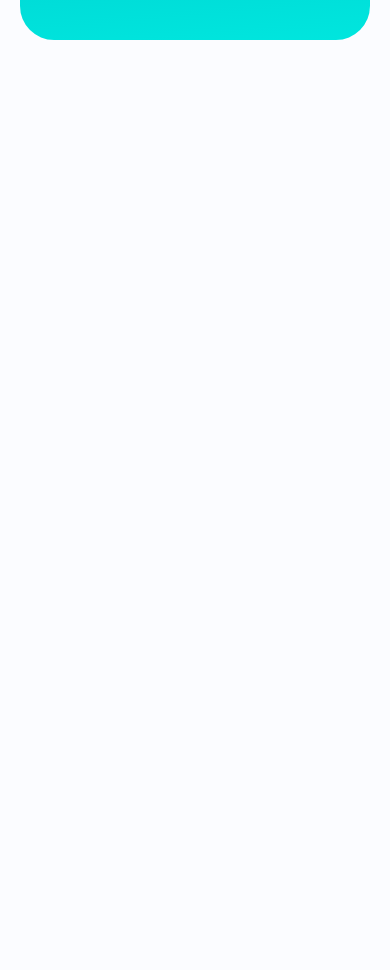
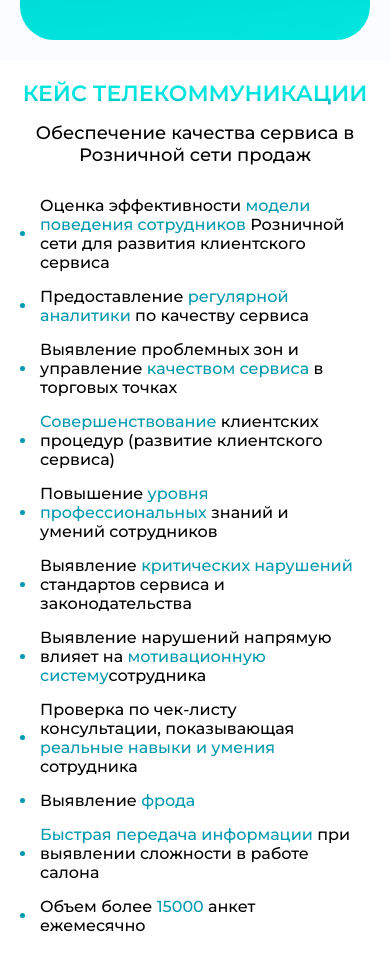
Before and after one commit to artemanz/vmr, a React (Create React App) app: page / in a window 390 px wide. Shown: the part 5140-6110 px from the top of the page. Before the commit the page ends 5200 px from the top, so only its background shows below. Built offline with nearby package versions, Linux system fonts and the light colour scheme.

Commit message:
Сверстал 9 блок

```diff
--- a/src/components/Block6/Block6.module.scss
+++ b/src/components/Block6/Block6.module.scss
@@ -1,5 +1,6 @@
 .Block6 {
   width: 70%;
+  background-color: white;
   background-image: url("../../assets/img/Block6/Block6_fon.png");
   background-size: 40%;
   background-repeat: no-repeat;
--- /dev/null
+++ b/src/components/Block9/Block9.jsx
@@ -0,0 +1,93 @@
+import React from "react";
+
+import styles from "./Block9.module.scss";
+
+const Block9 = () => {
+  return (
+    <div className={styles.Block9}>
+      <div className={styles.Block9__wrapper}>
+        <div className={styles.Block9__bText}>КЕЙС ТЕЛЕКОММУНИКАЦИИ</div>
+        <div className={styles.Block9__sbText}>
+          Обеспечение качества сервиса в Розничной сети продаж
+        </div>
+        <div className={styles.Block9__text__row}>
+          <div className={styles.Block9__tochka}></div>
+          <div className={styles.Block9__text}>
+            Оценка эффективности <span>модели поведения сотрудников</span>{" "}
+            Розничной сети для развития клиентского сервиса
+          </div>
+        </div>
+        <div className={styles.Block9__text__row}>
+          <div className={styles.Block9__tochka}></div>
+          <div className={styles.Block9__text}>
+            Предоставление <span>регулярной аналитики</span> по качеству сервиса
+          </div>
+        </div>
+        <div className={styles.Block9__text__row}>
+          <div className={styles.Block9__tochka}></div>
+          <div className={styles.Block9__text}>
+            Выявление проблемных зон и управление <span>качеством сервиса</span>{" "}
+            в торговых точках
+          </div>
+        </div>
+        <div className={styles.Block9__text__row}>
+          <div className={styles.Block9__tochka}></div>
+          <div className={styles.Block9__text}>
+            <span>Совершенствование</span> клиентских процедур (развитие
+            клиентского сервиса)
+          </div>
+        </div>
+        <div className={styles.Block9__text__row}>
+          <div className={styles.Block9__tochka}></div>
+          <div className={styles.Block9__text}>
+            Повышение <span>уровня профессиональных</span> знаний и умений
+            сотрудников
+          </div>
+        </div>
+        <div className={styles.Block9__text__row}>
+          <div className={styles.Block9__tochka}></div>
+          <div className={styles.Block9__text}>
+            Выявление <span>критических нарушений</span> стандартов сервиса и
+            законодательства
+          </div>
+        </div>
+        <div className={styles.Block9__text__row}>
+          <div className={styles.Block9__tochka}></div>
+          <div className={styles.Block9__text}>
+            Выявление нарушений напрямую влияет на{" "}
+            <span>мотивационную систему</span>
+            сотрудника
+          </div>
+        </div>
+        <div className={styles.Block9__text__row}>
+          <div className={styles.Block9__tochka}></div>
+          <div className={styles.Block9__text}>
+            Проверка по чек-листу консультации, показывающая{" "}
+            <span>реальные навыки и умения</span> сотрудника
+          </div>
+        </div>
+        <div className={styles.Block9__text__row}>
+          <div className={styles.Block9__tochka}></div>
+          <div className={styles.Block9__text}>
+            Выявление <span>фрода</span>
+          </div>
+        </div>
+        <div className={styles.Block9__text__row}>
+          <div className={styles.Block9__tochka}></div>
+          <div className={styles.Block9__text}>
+            <span>Быстрая передача информации</span> при выявлении сложности в
+            работе салона
+          </div>
+        </div>
+        <div className={styles.Block9__text__row}>
+          <div className={styles.Block9__tochka}></div>
+          <div className={styles.Block9__text}>
+            Объем более <span>15000</span> анкет ежемесячно
+          </div>
+        </div>
+      </div>
+    </div>
+  );
+};
+
+export default Block9;
--- /dev/null
+++ b/src/components/Block9/Block9.module.scss
@@ -0,0 +1,178 @@
+.Block9 {
+  width: 70%;
+  background-color: white;
+  background-image: url("../../assets/img/Block9/Block9_fon.png");
+  background-size: 30%;
+  background-repeat: no-repeat;
+  background-position: 107% 75%;
+  .Block9__wrapper {
+    padding: 20px;
+    .Block9__bText {
+      font-size: 32px;
+      background: linear-gradient(
+        180deg,
+        rgb(0, 230, 222) 60%,
+        rgb(0, 153, 173) 99%
+      );
+      -webkit-background-clip: text;
+      -webkit-text-fill-color: transparent;
+      font-weight: 600;
+      text-align: center;
+      margin-bottom: 15px;
+    }
+    .Block9__sbText {
+      font-size: 28px;
+      text-align: center;
+      font-weight: 500;
+      margin-bottom: 30px;
+    }
+    .Block9__text__row {
+      display: flex;
+      gap: 15px;
+      align-items: center;
+      margin-bottom: 15px;
+      .Block9__text {
+        font-weight: 500;
+        font-size: 18px;
+        max-width: 830px;
+        span {
+          color: #0099ad;
+        }
+      }
+      .Block9__tochka {
+        content: "";
+        width: 5px;
+        height: 5px;
+        border-radius: 50%;
+        background: #0099ad;
+      }
+    }
+  }
+}
+@media (max-width: 1440px) {
+  .Block9 {
+    .Block9__wrapper {
+      .Block9__text__row {
+        .Block9__text {
+          max-width: 700px;
+        }
+      }
+    }
+  }
+}
+@media (max-width: 1300px) {
+  .Block9 {
+    .Block9__wrapper {
+      .Block9__sbText {
+        font-size: 25px;
+      }
+      .Block9__text__row {
+        .Block9__text {
+          font-size: 17px;
+          max-width: 600px;
+        }
+      }
+    }
+  }
+}
+@media (max-width: 1160px) {
+  .Block9 {
+    .Block9__wrapper {
+      .Block9__bText {
+        font-size: 28px;
+      }
+      .Block9__sbText {
+        font-size: 24px;
+      }
+      .Block9__text__row {
+        .Block9__text {
+          font-size: 17px;
+          max-width: 600px;
+        }
+      }
+    }
+  }
+}
+@media (max-width: 1100px) {
+  .Block9 {
+    .Block9__wrapper {
+      .Block9__text__row {
+        .Block9__text {
+          max-width: 500px;
+        }
+      }
+    }
+  }
+}
+@media (max-width: 940px) {
+  .Block9 {
+    .Block9__wrapper {
+      .Block9__bText {
+        font-size: 28px;
+      }
+      .Block9__sbText {
+        font-size: 24px;
+      }
+      .Block9__text__row {
+        .Block9__text {
+          font-size: 16px;
+          max-width: 450px;
+        }
+      }
+    }
+  }
+}
+@media (max-width: 768px) {
+  .Block9 {
+    width: 100%;
+    background-position: 107% 78%;
+    .Block9__wrapper {
+      .Block9__bText {
+        font-size: 26px;
+      }
+      .Block9__sbText {
+        font-size: 22px;
+      }
+      .Block9__text__row {
+        .Block9__text {
+          max-width: 500px;
+        }
+      }
+    }
+  }
+}
+@media (max-width: 630px) {
+  .Block9 {
+    background-image: none;
+    .Block9__wrapper {
+      .Block9__bText {
+        font-size: 26px;
+      }
+      .Block9__sbText {
+        font-size: 22px;
+      }
+      .Block9__text__row {
+        .Block9__text {
+          max-width: 95%;
+        }
+      }
+    }
+  }
+}
+@media (max-width: 450px) {
+    .Block9 {
+      .Block9__wrapper {
+        .Block9__bText {
+          font-size: 22px;
+        }
+        .Block9__sbText {
+          font-size: 18px;
+        }
+        .Block9__text__row {
+          .Block9__text {
+            max-width: 90%;
+          }
+        }
+      }
+    }
+  }
--- a/src/pages/Main/MainPage.jsx
+++ b/src/pages/Main/MainPage.jsx
@@ -6,6 +6,7 @@ import Block5 from "../../components/Block5/Block5";
 import Block34 from "../../components/Block34/Block34";
 import Block6 from "../../components/Block6/Block6";
 import Block7 from "../../components/Block7/Block7";
+import Block9 from "../../components/Block9/Block9";
 
 const MainPage = () => {
   return (
@@ -16,6 +17,7 @@ const MainPage = () => {
       <Block5 />
       <Block6 />
       <Block7 />
+      <Block9 />
     </div>
   );
 };
```
Also changed, not shown: src/assets/img/Block9/Block9_fon.png (added).
